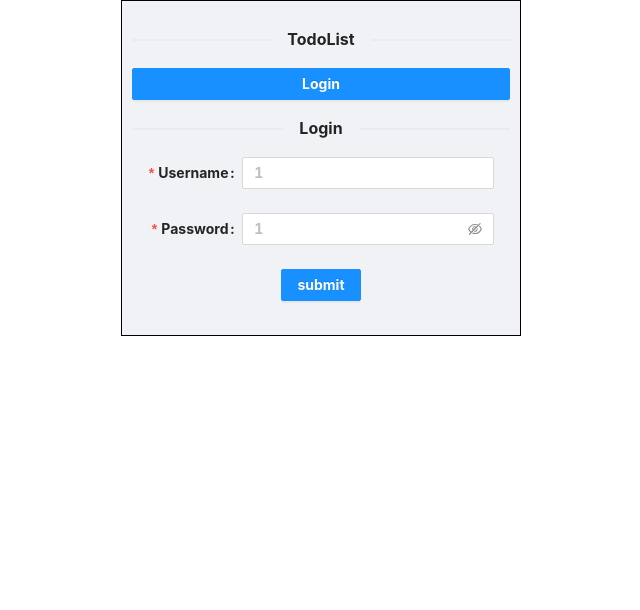
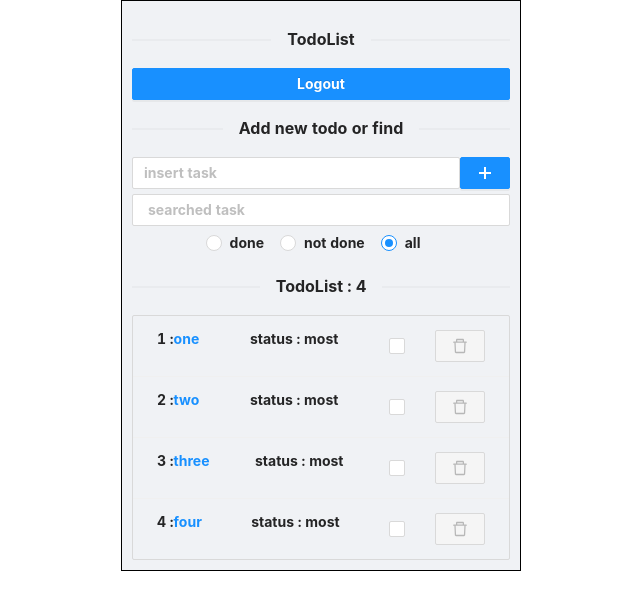
Before and after one commit to kozzztia/todo-page, a React (Create React App) app: page / in a window 1280 px wide. Shown: the top 610 px of the page, without its empty margins (319-959 px from the left). Built offline with nearby package versions, Linux system fonts and the light colour scheme.

Commit message:
do that router-dom, at last

```diff
--- a/src/App.tsx
+++ b/src/App.tsx
@@ -14,7 +14,7 @@ import {users} from "./state";
 
 
 const App = () => {
-    const [isAuth , setIsAus] = useState(false)
+    const [isAuth , setIsAus] = useState(true)
     const [usersPersons , setUsersPersons] = useState <usersInterface[]>(users)
     return (
         <Layout className="App">
--- a/src/TodoApp.tsx
+++ b/src/TodoApp.tsx
@@ -10,6 +10,10 @@ import AddTodoForm from "./components/AddTodoForm"
 import TodoListContainer from "./components/TodoListContainer";
 import SearchForm from "./components/SearchForm"
 import FilterForm from "./components/FilterForm";
+import MainPage from "./components/MainPage";
+import {Route, Routes} from "react-router-dom";
+import TodoPage from "./components/TodoPage";
+
 
 
 
@@ -66,13 +70,26 @@ const  TodoApp:FC = () => {
                 setFilterValue = {setFilterValue}
             />
             <Divider orientation="center">TodoList   : {todos.length}</Divider>
-            <TodoListContainer
-                filterValue={filterValue}
-                todos={todos}
-                handleCheckValue={handleCheckValue}
-                delDoneTodo={delDoneTodo}
-                searchValue={searchValue}
-            />
+
+            <div>
+                <Routes>
+                    <Route path="/" element={<TodoListContainer
+                            filterValue={filterValue}
+                            todos={todos}
+                            handleCheckValue={handleCheckValue}
+                            delDoneTodo={delDoneTodo}
+                            searchValue={searchValue}
+                    />}/>
+                    {
+                        todos.map(item =>
+                            <Route  key={item.id}path={`/${item.id}`} element={<TodoPage
+                            id={item.id}
+                            todoTask={item.todoTask}
+                            done={item.done}
+                        />} />)
+                    }
+                </Routes>
+            </div>
         </div>
   );
 }
--- a/src/components/LoginForm.tsx
+++ b/src/components/LoginForm.tsx
@@ -6,12 +6,18 @@ import {createId} from "../support/support";
 
 
 const LoginForm = ({users , setIsAus} : LoginFormInterface) => {
-    const [logUserName , setLogUserName] = React.useState<string>("kozzztia")
-    const [logPassword , setLogPassword] = React.useState<string>("12345")
+    const [logUserName , setLogUserName] = React.useState<string>("")
+    const [logPassword , setLogPassword] = React.useState<string>("")
+
+    const setAuthAndSetCorrect = (value :  boolean)=>[
+        setIsAus(value),
+    ]
+
     const LoginFormSubmit = ()=>{
         users.map((item , i) =>
             item.nikName === logUserName || item.password === logPassword?
-            setIsAus(true)
+                setAuthAndSetCorrect(true)
+
             :
             setIsAus(false)
         )
@@ -26,7 +32,9 @@ const LoginForm = ({users , setIsAus} : LoginFormInterface) => {
                 wrapperCol={{ span: 16 }}
                 onFinish={(e)=>LoginFormSubmit()}
             >
+
                 <Divider orientation="center">Login</Divider>
+
                 <Form.Item
                     label="Username"
                     name="username"
--- /dev/null
+++ b/src/components/MainPage.tsx
@@ -0,0 +1,14 @@
+import React from 'react';
+import {Route, Routes} from "react-router-dom";
+import TodoListContainer from "./TodoListContainer";
+import TodoPage from "./TodoPage";
+
+const MainPage = () => {
+    return (
+        <div>
+
+        </div>
+    );
+};
+
+export default MainPage;
--- a/src/components/TodoList.tsx
+++ b/src/components/TodoList.tsx
@@ -14,7 +14,7 @@ const TodoList = ({searchFilteredTodos,searchValue,filterValue,handleCheckValue,
             renderItem={item => (
                 <List.Item
                 >
-                    <Typography.Text>
+                    <Typography.Text >
                         <TodoText
                             id={item.id}
                             todoTask={item.todoTask}
--- /dev/null
+++ b/src/components/TodoPage.tsx
@@ -0,0 +1,27 @@
+import React from 'react';
+import {NavLink, useLocation} from "react-router-dom";
+import {OneTodoType} from "../types/type";
+import {Layout, List} from "antd";
+import {Typography} from "antd";
+import Paragraph from "antd/es/skeleton/Paragraph";
+
+const { Title } = Typography;
+
+const TodoPage = ({id , todoTask , done}:OneTodoType) => {
+    const location = useLocation()
+    return (
+        <List
+            bordered
+        >
+            <Title>{todoTask}</Title>
+                <p> {id} : some text</p>
+                <p>{done? "You finished that task" : "This task do not finished"  }</p>
+            <NavLink
+                to="/">
+                back
+            </NavLink>
+        </List>
+    );
+};
+
+export default TodoPage;
--- a/src/components/TodoText.tsx
+++ b/src/components/TodoText.tsx
@@ -1,11 +1,17 @@
 import React from 'react';
 import {todoType} from "../types/type";
+import {NavLink} from "react-router-dom";
 
 
-const TodoText = ({id,todoTask}:todoType) => {
+const TodoText = ({id,todoTask , done}:todoType) => {
     return (
         <p>
-            {id} : {todoTask}
+            {id} :
+            <NavLink
+                to={`/${id}`}>
+                {todoTask}
+            </NavLink>
+
         </p>
     );
 };
--- a/src/index.tsx
+++ b/src/index.tsx
@@ -7,9 +7,7 @@ const root = ReactDOM.createRoot(
   document.getElementById('root') as HTMLElement
 );
 root.render(
-  <React.StrictMode>
       <HashRouter>
         <App />
       </HashRouter>
-  </React.StrictMode>
 );
--- a/src/types/type.ts
+++ b/src/types/type.ts
@@ -82,3 +82,8 @@ export interface LoginEventInterface {
     username : string;
     password : string;
 }
+export type OneTodoType = {
+    id : number,
+    todoTask ?: string,
+    done ?: boolean,
+}
```
